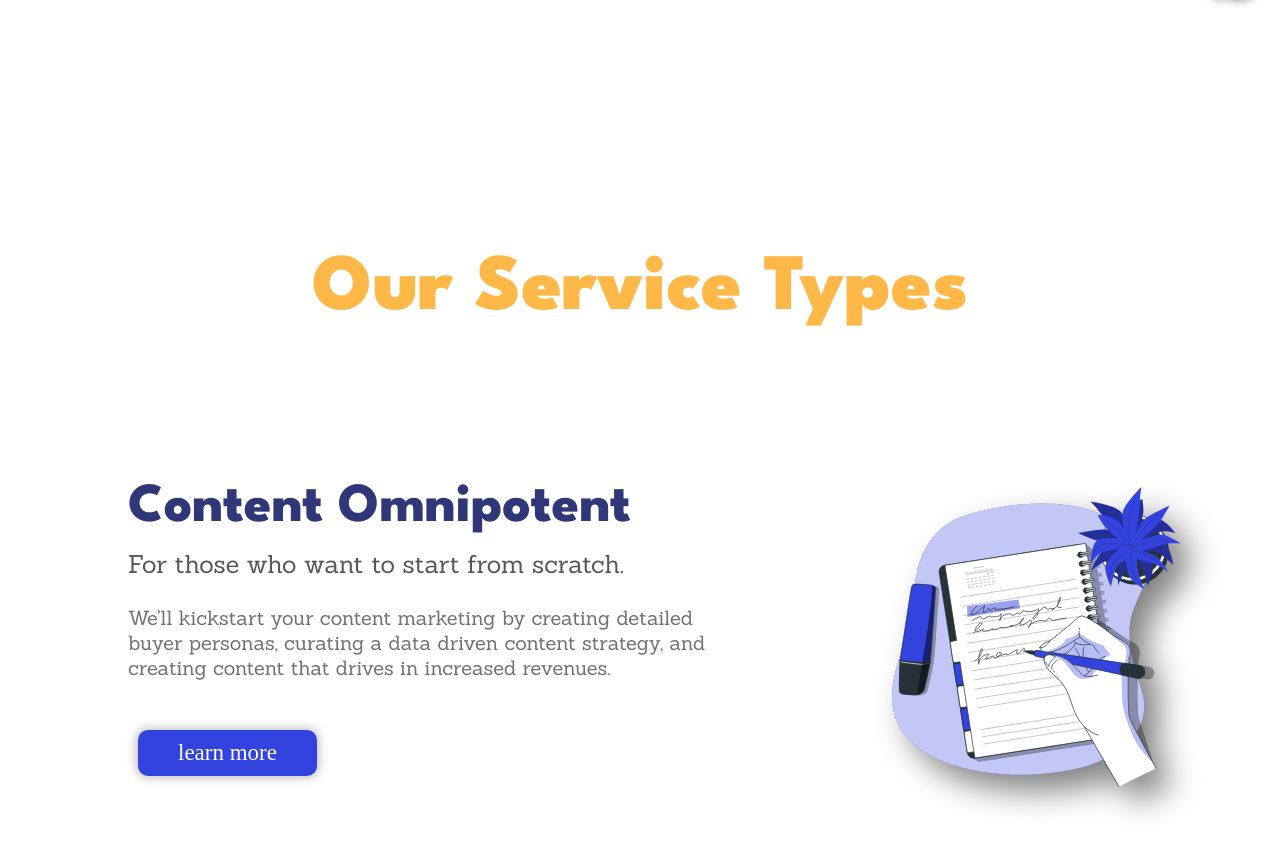
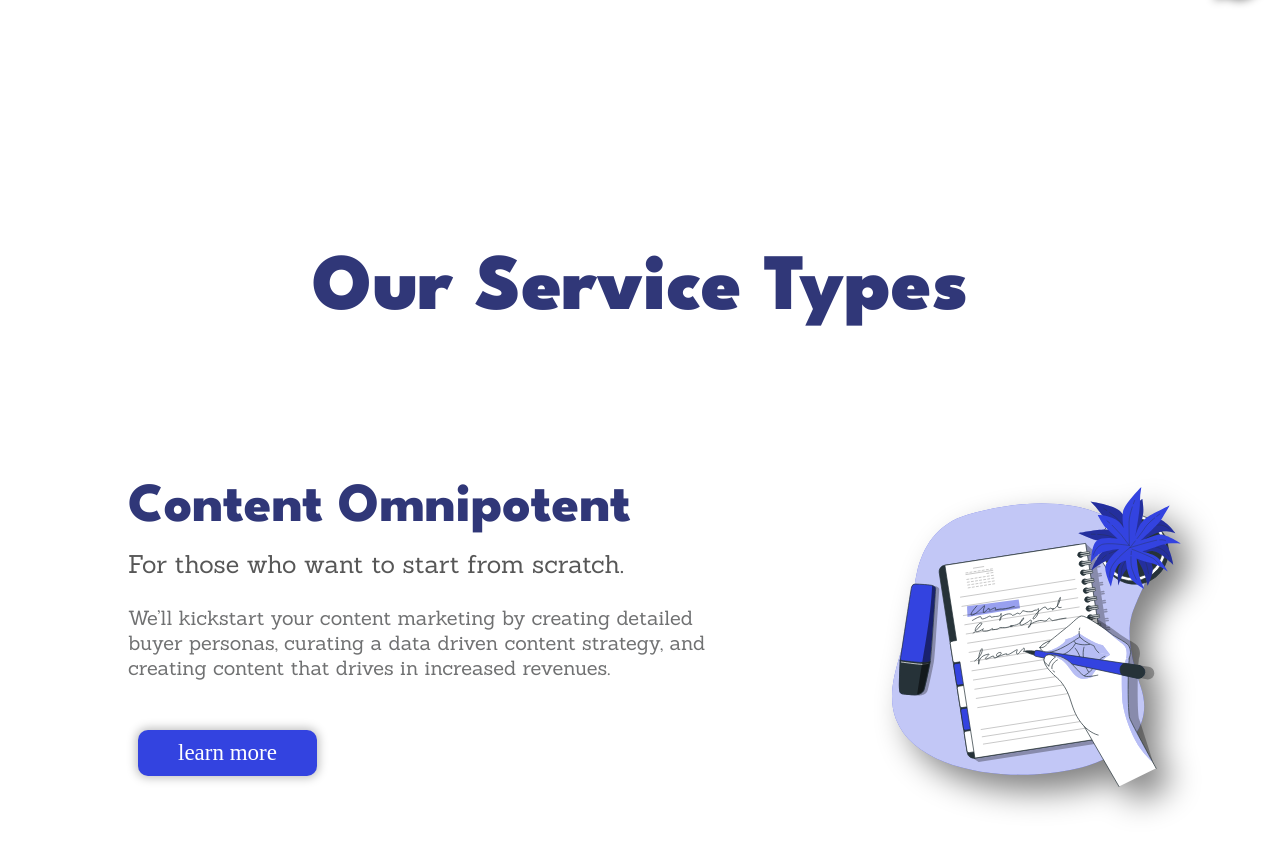
Before and after one commit to livelong99/Izart, a React (Create React App) app: page / in a window 1280 px wide. Shown: the part 780-1633 px from the top of the page. Built offline with nearby package versions, Linux system fonts and the light colour scheme.

Commit message:
color changed

```diff
--- a/src/App.css
+++ b/src/App.css
@@ -134,6 +134,20 @@ a{
   background-color: #303778;
   padding-bottom: 20px;
 }
+
+.section02H1{
+  position: relative;
+  color: #303778;
+  margin-top: 300px;
+  padding-top: 50px;
+  text-align: center;
+  font-family: 'League Spartan Variable';
+  width: 100%;
+  font-size: 80px;
+  font-style: normal;
+  font-weight: 900;
+}
+
 
 .section02H{
   position: relative;
--- a/src/App.js
+++ b/src/App.js
@@ -70,7 +70,7 @@ const App = () => {
             <a href="#"><div data-aos="fade-zoon-out" data-aos-delay="3000" dat-aos-offset="10  0" data-aos-duration="1000" class="rightB"><div  class="btnText">Let's Start</div></div></a>
           </div> */}
         </div>
-        <div class="section02H">
+        <div class="section02H1">
           <p>Our Service Types</p>
         </div>
         <div class="section02">
--- a/src/css/nav.css
+++ b/src/css/nav.css
@@ -31,7 +31,7 @@ nav{
 .menu-btn__burger {
   width: 35px;
   height: 4px;
-  background: #303778;
+  background: #FEB848;
   border-radius: 5px;
   box-shadow: 0 2px 5px rgba(0, 0, 0, 0.25);
   transition: all .5s ease-in-out;
@@ -42,7 +42,7 @@ nav{
   position: absolute;
   width: 35px;
   height: 4px;
-  background: #303778;
+  background: #FEB848;
   border-radius: 5px;
   box-shadow: 0 2px 5px rgba(0, 0, 0, 0.25);
   transition: all .5s ease-in-out;
@@ -165,6 +165,7 @@ nav .wrapper{
   visibility: visible;
 } */
 .drop-menu li a{
+  color: #303778;
   width: 100%;
   display: block;
   padding: 0 0 0 15px;
```
Also changed, not shown: 1 other file (tests, documents, lock files or other folders).
